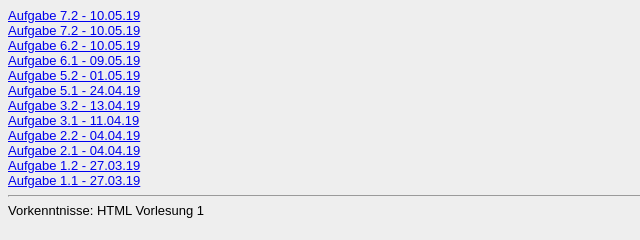
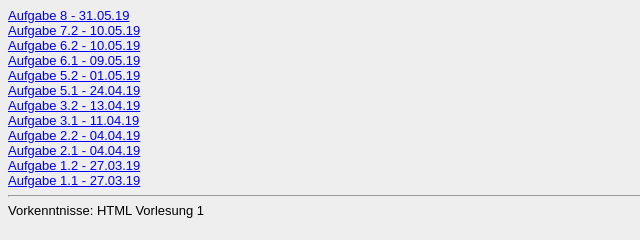
Before and after one commit to Jamal179/Jamal179.github.io, a plain HTML site: page Steckbrief/steckbrief.htm in a window 1280 px wide. Shown: the full height of the page, 0-640 px from the left. Drawn offline with Linux system fonts and the light colour scheme.

Commit message:
verbesserung

```diff
--- a/Steckbrief/steckbrief.htm
+++ b/Steckbrief/steckbrief.htm
@@ -1,6 +1,6 @@
 <!DOCTYPE html><html><title>Steckbrief</title><head><style>body {font-family:arial; font-size:small; background:#eeeeee}</style></head><body>
 <!-- Bitte keine Änderung in der obenstehenden Zeile vornehmen -->
-<a href="Aufgabe 8/62_TS-Dungeon.html" target="_blank">Aufgabe 7.2 - 10.05.19</a>
+<a href="Aufgabe 8/62_TS-Dungeon.html" target="_blank">Aufgabe 8 - 31.05.19</a>
 <br>
 <a href="Aufgabe 7/Aufgabe 7.html" target="_blank">Aufgabe 7.2 - 10.05.19</a>
 <br>
```
